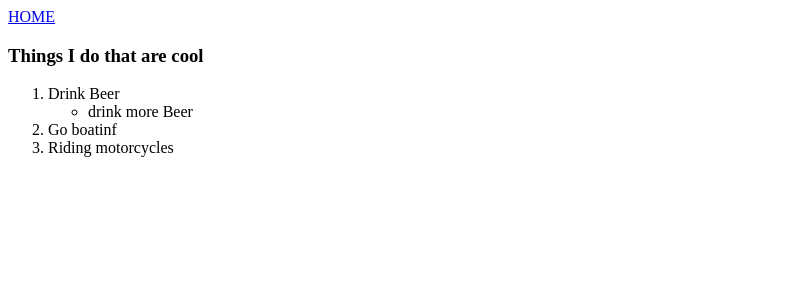
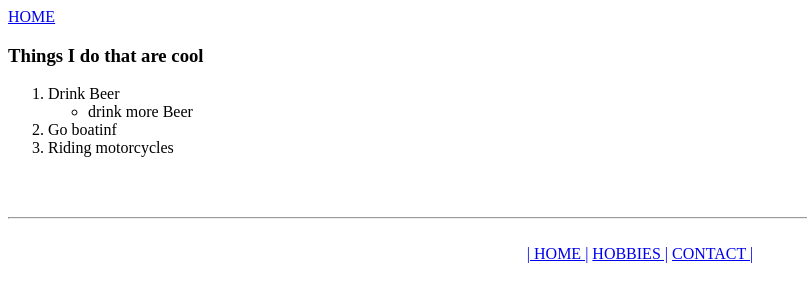
Before and after one commit to Prez-Dev/testwebsite, a plain HTML site: page hobbies.html in a window 1280 px wide. Shown: the whole page, without its empty margins (0-807 px from the left). Drawn offline with Linux system fonts and the light colour scheme.

Commit message:
Update hobbies.html

```diff
--- a/hobbies.html
+++ b/hobbies.html
@@ -19,5 +19,14 @@
   </ol>
 
 </body>
+  <footer>
+  <Center>
+    <br><br>
+    <hr>
+    <br>
+    <a href="index.html">| HOME |</a>
+    <a href="hobbies.html"> HOBBIES |</a>
+    <a href="contact-me.html"> CONTACT |</a></Center>
+</footer>
 
 </html>
```
